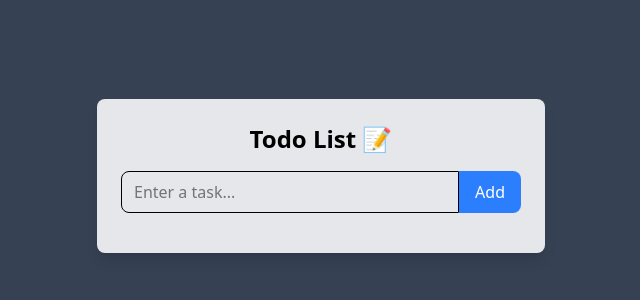
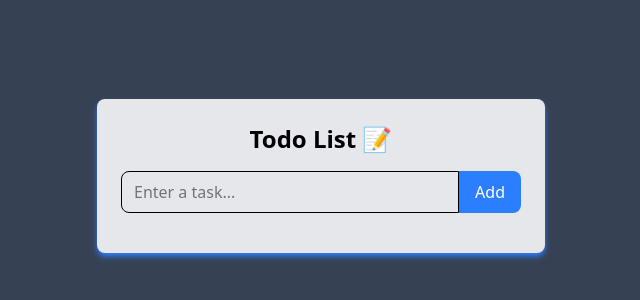
Before and after one commit to Joel-Utpal-Halder/React-Todo_App, a React (Vite) app: page / in a window 1280 px wide. Shown: the part 224-524 px from the top of the page, without its empty margins (319-959 px from the left). Built offline with nearby package versions, Linux system fonts and the light colour scheme.

Commit message:
Update App.jsx

```diff
--- a/src/App.jsx
+++ b/src/App.jsx
@@ -12,7 +12,7 @@ const App = () => {
 
   return (
     <div className="min-h-screen bg-gray-700 flex items-center justify-center p-6">
-      <div className="bg-gray-200 shadow-lg rounded-lg w-full max-w-md p-6">
+      <div className="bg-gray-200 shadow-blue-500 shadow-md rounded-lg w-full max-w-md p-6">
         <h1 className="text-2xl font-bold text-center mb-4">Todo List 📝</h1>
 
         {/* Input component for adding tasks */}
```
